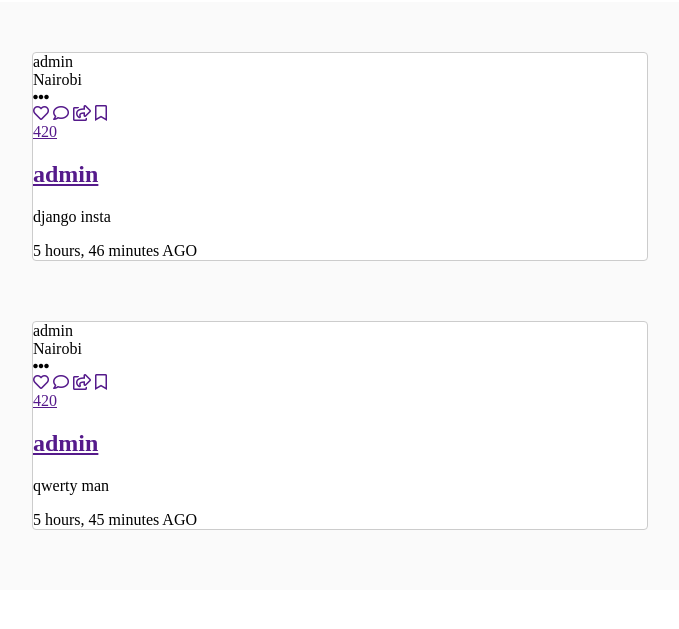
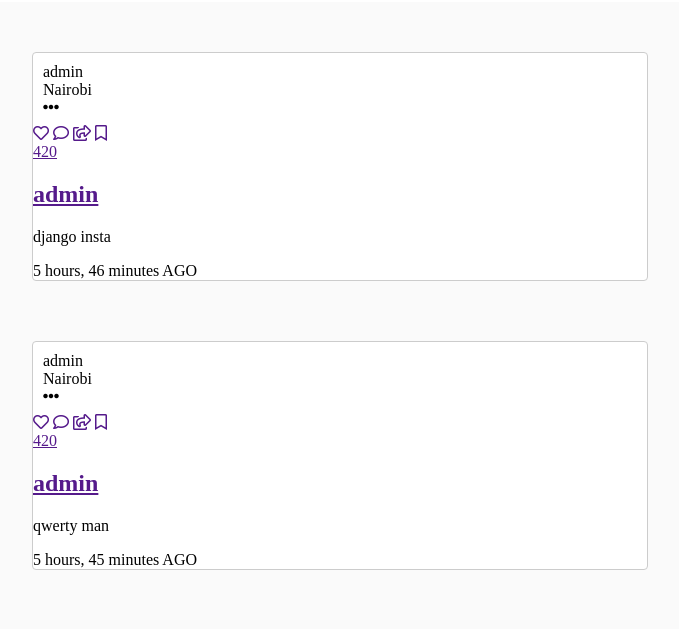
Before and after one commit to DEANKAGO/instagram-clone, a Django app: page / in a window 1280 px wide. Shown: the part 81-710 px from the top of the page, without its empty margins (300-979 px from the left). Run offline with Django 3.2, Linux system fonts and the light colour scheme; data comes from the database, SQL or seed files in the repository; some libraries are stand-ins or nearby versions.

Commit message:
added card header styling

```diff
--- a/insta/static/css/main.css
+++ b/insta/static/css/main.css
@@ -89,3 +89,8 @@ header{
   border-radius: 4px;
   margin-bottom: 60px;
 }
+
+.card_header{
+  padding: 10px;
+
+}
```
